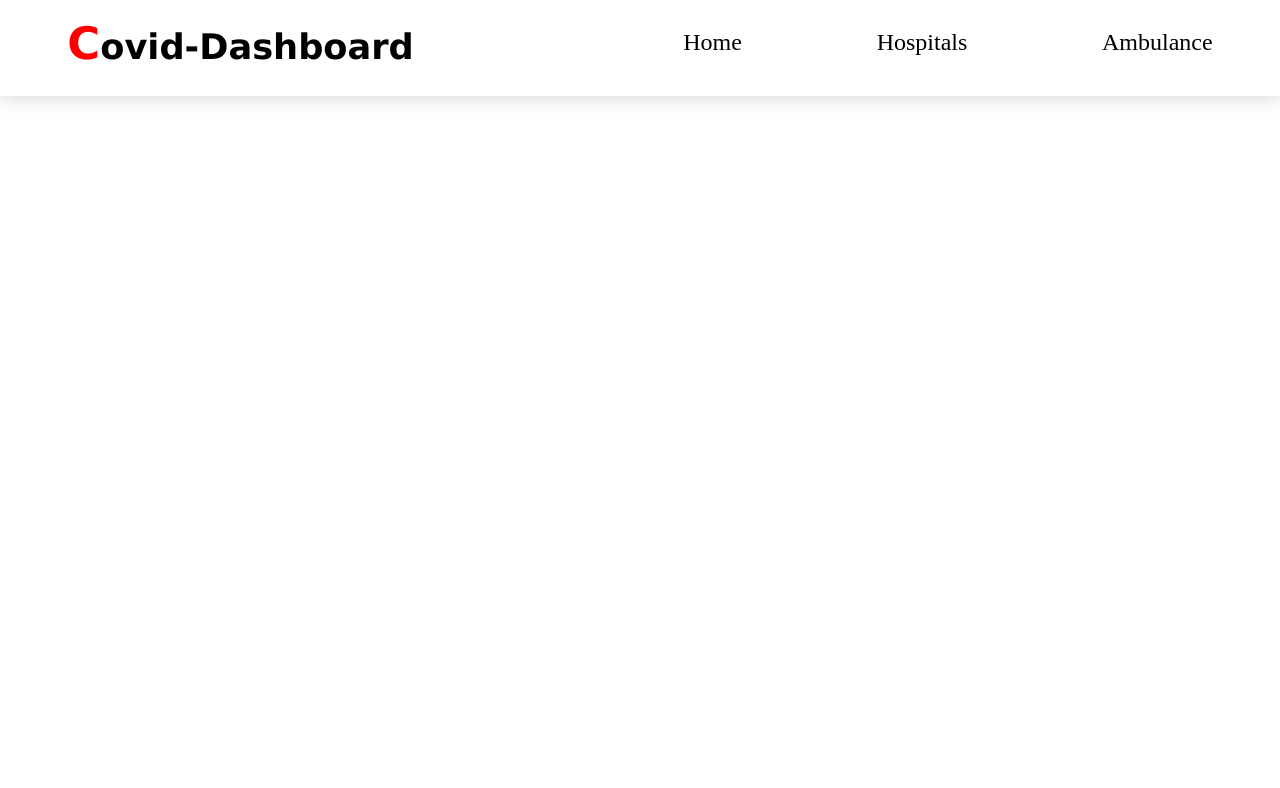
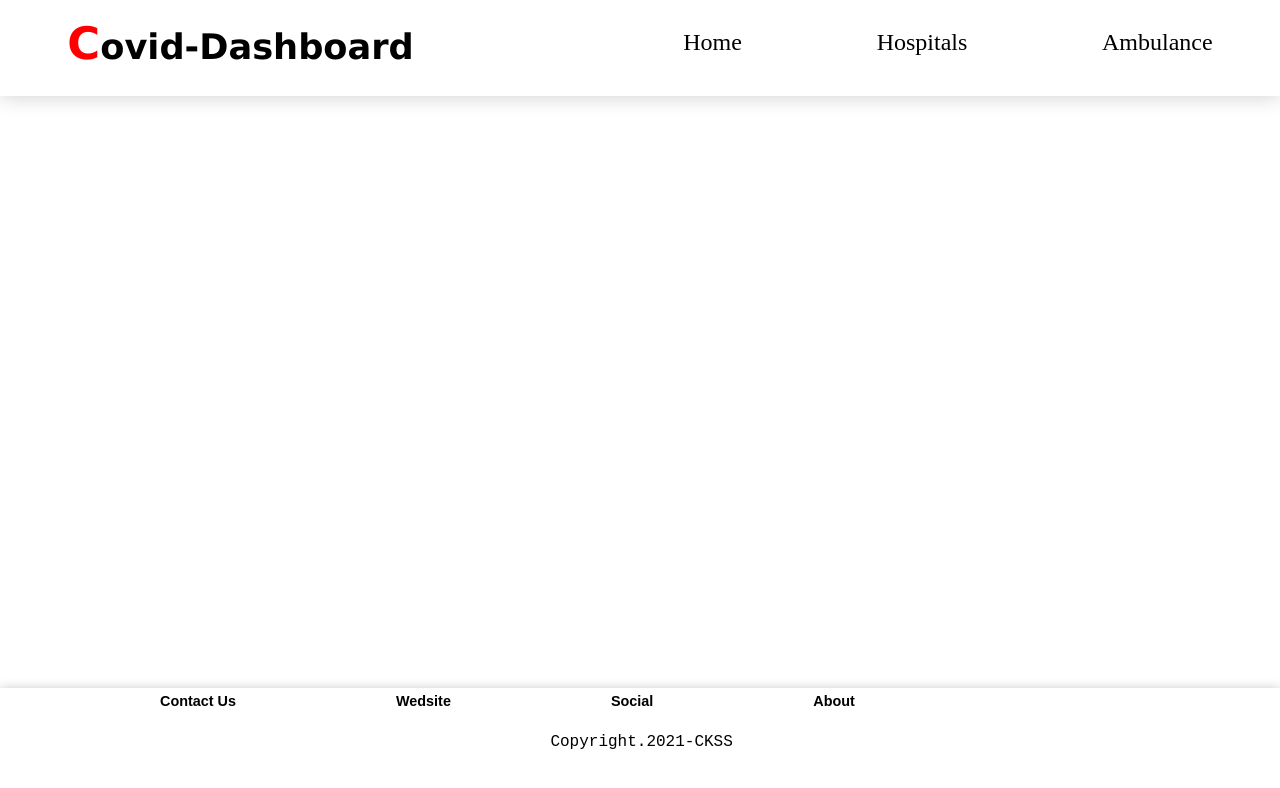
Before and after one commit to ckvaizz/covid-dashboard, a React (Create React App) app: page / in a window 1280 px wide. Shown: the top 788 px of the page. Built offline with nearby package versions, Linux system fonts and the light colour scheme.

Commit message:
footer designed

```diff
--- a/src/components/Home/homepage.js
+++ b/src/components/Home/homepage.js
@@ -3,7 +3,8 @@ import './homepage.css';
 
 const Homepage = () => {
     return(
-        <div>
+        <div >
+
 
         </div>
     )
--- a/src/components/footer/footer.css
+++ b/src/components/footer/footer.css
@@ -0,0 +1,35 @@
+*{
+    padding: 0;
+    margin: 0;
+}
+
+.footer-main{
+    height: 14vh;
+    width: 100%;
+    background-color: transparent;
+    position: fixed;
+    bottom: 0px;
+    box-shadow: 0px 0px 10px rgba(0, 0, 0, 0.2);
+    display: flex;
+
+}
+
+.footer-main>h3{
+    position: fixed;
+    font-size: 1rem;
+    font-weight: 500;
+    font-family: 'Courier New';
+    margin-left: 43%;
+    margin-top: 45px;
+}
+
+.footer-main>h4{
+
+    font-size: .9rem;
+    font-weight: 600;
+    font-family: fantasy;
+    margin-top: 5px;
+    margin-left: 70px;
+    padding-left: 90px;
+
+}
--- a/src/components/footer/footer.js
+++ b/src/components/footer/footer.js
@@ -3,7 +3,12 @@ import './footer.css';
 
 const Footer = () => {
     return(
-        <div>
+        <div className="footer-main">
+            <h3>Copyright.2021-CKSS</h3>
+            <h4>Contact Us</h4>
+            <h4>Wedsite</h4>
+            <h4>Social</h4>
+            <h4>About</h4>
 
         </div>
     )
```
